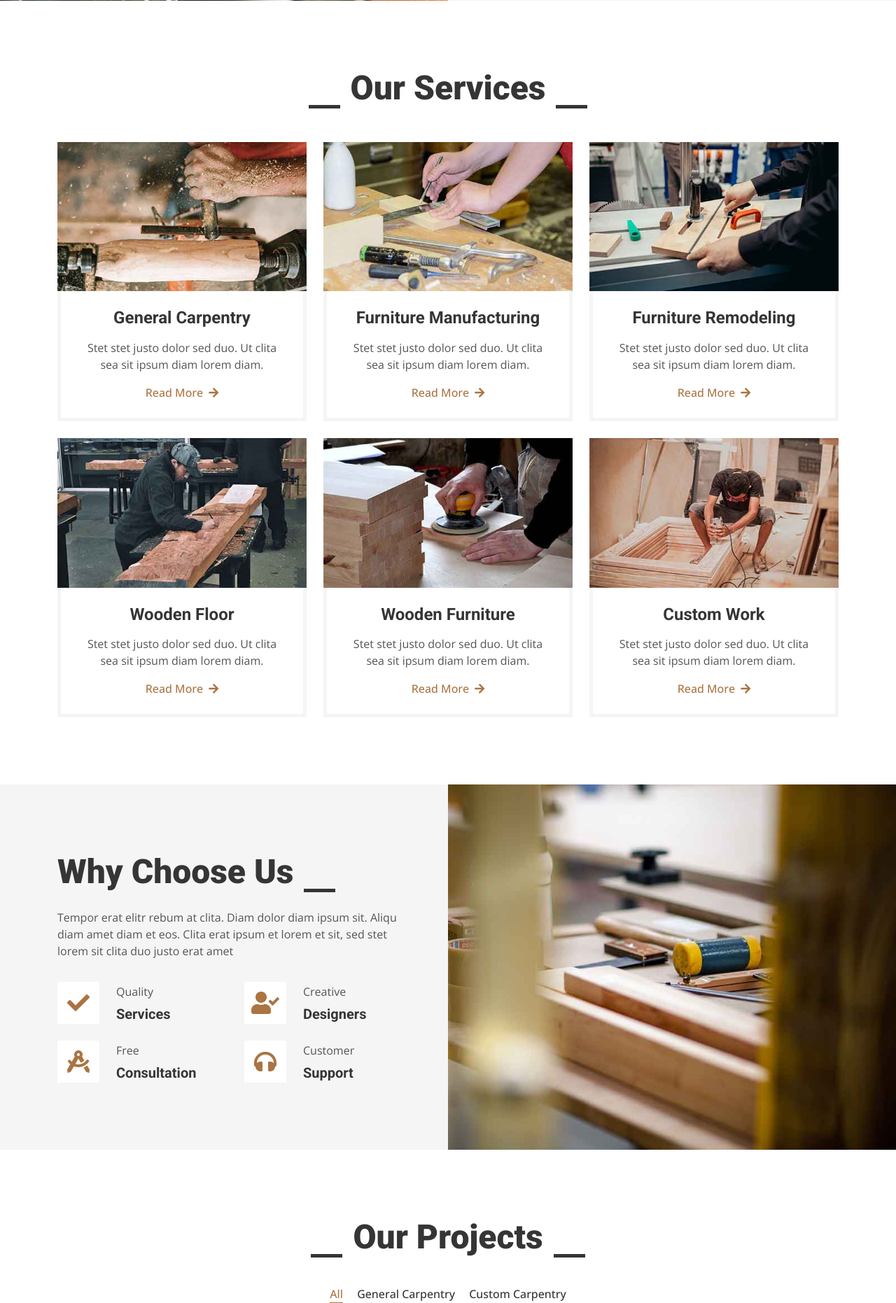
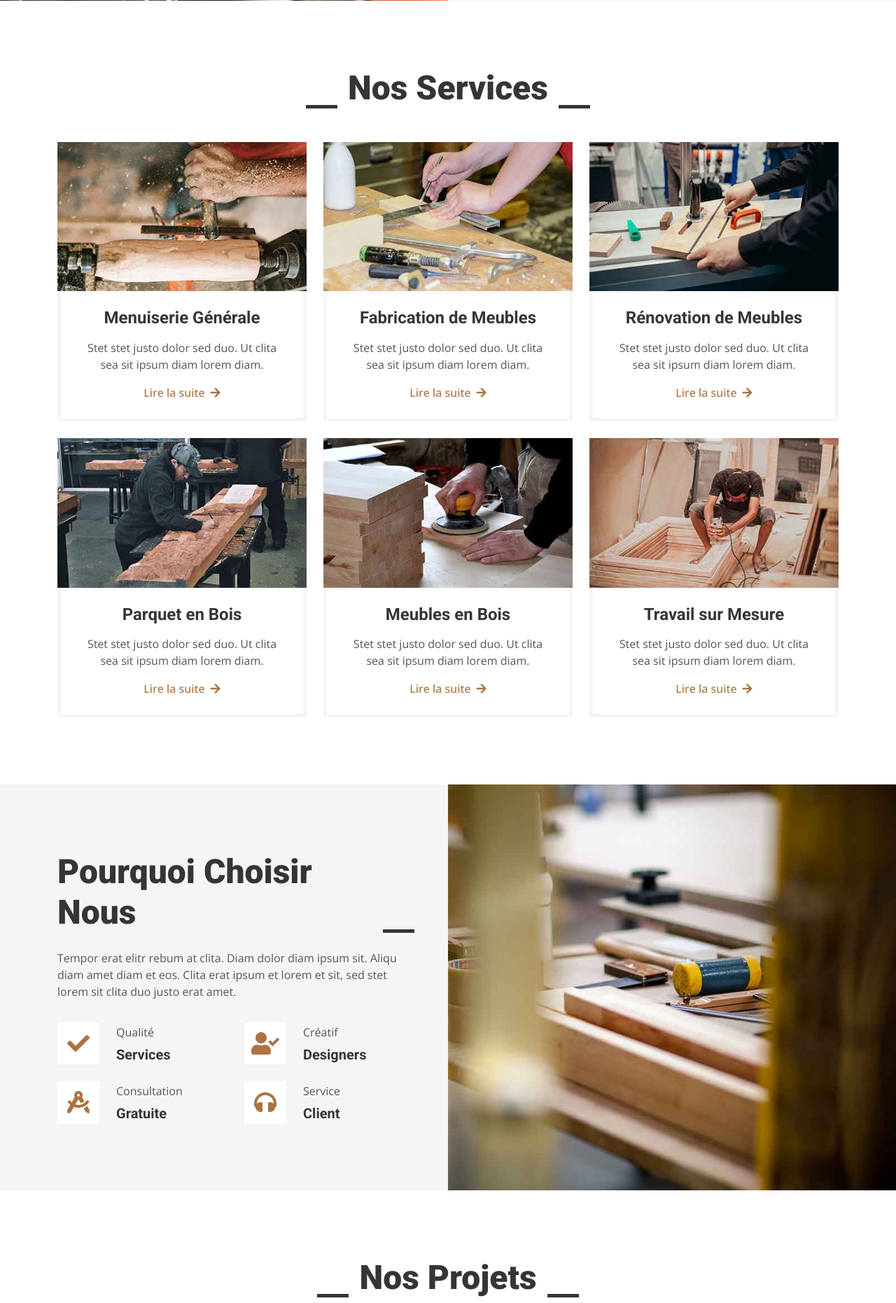
Before and after one commit to debady/sohapigroup, a PHP site: page / in a window 1280 px wide. Shown: the part 1709-3571 px from the top of the page at 70% size. Run offline with PHP 8.4, Linux system fonts and the light colour scheme; some libraries are stand-ins or nearby versions.

Commit message:
Passer de en à fr

```diff
--- a/includes/nos_membres.php
+++ b/includes/nos_membres.php
@@ -1,7 +1,7 @@
 <div class="container-xxl py-5">
     <div class="container">
         <div class="section-title text-center">
-                <h1 class="display-5 mb-5">Team Members</h1>
+            <h1 class="display-5 mb-5">Membres de l'Équipe</h1>
         </div>
         <div class="row g-4">
             <div class="col-lg-3 col-md-6 wow fadeInUp" data-wow-delay="0.1s">
@@ -15,8 +15,8 @@
                         </div>
                     </div>
                     <div class="text-center border border-5 border-light border-top-0 p-4">
-                            <h5 class="mb-0">Full Name</h5>
-                            <small>Designation</small>
+                        <h5 class="mb-0">Nom Complet</h5>
+                        <small>Désignation</small>
                     </div>
                 </div>
             </div>
@@ -31,8 +31,8 @@
                         </div>
                     </div>
                     <div class="text-center border border-5 border-light border-top-0 p-4">
-                            <h5 class="mb-0">Full Name</h5>
-                            <small>Designation</small>
+                        <h5 class="mb-0">Nom Complet</h5>
+                        <small>Désignation</small>
                     </div>
                 </div>
             </div>
@@ -47,10 +47,12 @@
                         </div>
                     </div>
                     <div class="text-center border border-5 border-light border-top-0 p-4">
-                            <h5 class="mb-0">Full Name</h5>
-                            <small>Designation</small>
+                        <h5 class="mb-0">Nom Complet</h5>
+                        <small>Désignation</small>
                     </div>
                 </div>
+
+
             </div>
             <div class="col-lg-3 col-md-6 wow fadeInUp" data-wow-delay="0.7s">
                 <div class="team-item">
@@ -63,8 +65,8 @@
                         </div>
                     </div>
                     <div class="text-center border border-5 border-light border-top-0 p-4">
-                            <h5 class="mb-0">Full Name</h5>
-                            <small>Designation</small>
+                        <h5 class="mb-0">Nom Complet</h5>
+                        <small>Désignation</small>
                     </div>
                 </div>
             </div>
--- a/includes/nos_projets.php
+++ b/includes/nos_projets.php
@@ -1,14 +1,14 @@
 <div class="container-xxl py-5">
     <div class="container">
         <div class="section-title text-center">
-                <h1 class="display-5 mb-5">Our Projects</h1>
+            <h1 class="display-5 mb-5">Nos Projets</h1>
         </div>
         <div class="row mt-n2 wow fadeInUp" data-wow-delay="0.3s">
             <div class="col-12 text-center">
                 <ul class="list-inline mb-5" id="portfolio-flters">
-                        <li class="mx-2 active" data-filter="*">All</li>
-                        <li class="mx-2" data-filter=".first">General Carpentry</li>
-                        <li class="mx-2" data-filter=".second">Custom Carpentry</li>
+                    <li class="mx-2 active" data-filter="*">Tous</li>
+                    <li class="mx-2" data-filter=".first">Menuiserie Générale</li>
+                    <li class="mx-2" data-filter=".second">Menuiserie sur Mesure</li>
                 </ul>
             </div>
         </div>
@@ -23,8 +23,8 @@
                         </div>
                     </div>
                     <div class="border border-5 border-light border-top-0 p-4">
-                            <p class="text-primary fw-medium mb-2">General Carpentry</p>
-                            <h5 class="lh-base mb-0">Wooden Furniture Manufacturing And Remodeling</a>
+                        <p class="text-primary fw-medium mb-2">Menuiserie Générale</p>
+                        <h5 class="lh-base mb-0">Fabrication et Rénovation de Meubles en Bois</h5>
                     </div>
                 </div>
             </div>
@@ -38,8 +38,8 @@
                         </div>
                     </div>
                     <div class="border border-5 border-light border-top-0 p-4">
-                            <p class="text-primary fw-medium mb-2">Custom Carpentry</p>
-                            <h5 class="lh-base mb-0">Wooden Furniture Manufacturing And Remodeling</a>
+                        <p class="text-primary fw-medium mb-2">Menuiserie sur Mesure</p>
+                        <h5 class="lh-base mb-0">Fabrication et Rénovation de Meubles en Bois</h5>
                     </div>
                 </div>
             </div>
@@ -53,8 +53,8 @@
                         </div>
                     </div>
                     <div class="border border-5 border-light border-top-0 p-4">
-                            <p class="text-primary fw-medium mb-2">General Carpentry</p>
-                            <h5 class="lh-base mb-0">Wooden Furniture Manufacturing And Remodeling</a>
+                        <p class="text-primary fw-medium mb-2">Menuiserie Générale</p>
+                        <h5 class="lh-base mb-0">Fabrication et Rénovation de Meubles en Bois</h5>
                     </div>
                 </div>
             </div>
@@ -68,8 +68,8 @@
                         </div>
                     </div>
                     <div class="border border-5 border-light border-top-0 p-4">
-                            <p class="text-primary fw-medium mb-2">Custom Carpentry</p>
-                            <h5 class="lh-base mb-0">Wooden Furniture Manufacturing And Remodeling</a>
+                        <p class="text-primary fw-medium mb-2">Menuiserie sur Mesure</p>
+                        <h5 class="lh-base mb-0">Fabrication et Rénovation de Meubles en Bois</h5>
                     </div>
                 </div>
             </div>
@@ -83,8 +83,8 @@
                         </div>
                     </div>
                     <div class="border border-5 border-light border-top-0 p-4">
-                            <p class="text-primary fw-medium mb-2">General Carpentry</p>
-                            <h5 class="lh-base mb-0">Wooden Furniture Manufacturing And Remodeling</a>
+                        <p class="text-primary fw-medium mb-2">Menuiserie Générale</p>
+                        <h5 class="lh-base mb-0">Fabrication et Rénovation de Meubles en Bois</h5>
                     </div>
                 </div>
             </div>
@@ -98,8 +98,8 @@
                         </div>
                     </div>
                     <div class="border border-5 border-light border-top-0 p-4">
-                            <p class="text-primary fw-medium mb-2">Custom Carpentry</p>
-                            <h5 class="lh-base mb-0">Wooden Furniture Manufacturing And Remodeling</a>
+                        <p class="text-primary fw-medium mb-2">Menuiserie sur Mesure</p>
+                        <h5 class="lh-base mb-0">Fabrication et Rénovation de Meubles en Bois</h5>
                     </div>
                 </div>
             </div>
--- a/includes/nos_services.php
+++ b/includes/nos_services.php
@@ -1,7 +1,7 @@
 <div class="container-xxl py-5">
     <div class="container">
         <div class="section-title text-center">
-                <h1 class="display-5 mb-5">Our Services</h1>
+            <h1 class="display-5 mb-5">Nos Services</h1>
         </div>
         <div class="row g-4">
             <div class="col-md-6 col-lg-4 wow fadeInUp" data-wow-delay="0.1s">
@@ -10,9 +10,9 @@
                         <img class="img-fluid" src="img/service-1.jpg" alt="">
                     </div>
                     <div class="p-4 text-center border border-5 border-light border-top-0">
-                            <h4 class="mb-3">General Carpentry</h4>
+                        <h4 class="mb-3">Menuiserie Générale</h4>
                         <p>Stet stet justo dolor sed duo. Ut clita sea sit ipsum diam lorem diam.</p>
-                            <a class="fw-medium" href="">Read More<i class="fa fa-arrow-right ms-2"></i></a>
+                        <a class="fw-medium" href="">Lire la suite<i class="fa fa-arrow-right ms-2"></i></a>
                     </div>
                 </div>
             </div>
@@ -22,9 +22,9 @@
                         <img class="img-fluid" src="img/service-2.jpg" alt="">
                     </div>
                     <div class="p-4 text-center border border-5 border-light border-top-0">
-                            <h4 class="mb-3">Furniture Manufacturing</h4>
+                        <h4 class="mb-3">Fabrication de Meubles</h4>
                         <p>Stet stet justo dolor sed duo. Ut clita sea sit ipsum diam lorem diam.</p>
-                            <a class="fw-medium" href="">Read More<i class="fa fa-arrow-right ms-2"></i></a>
+                        <a class="fw-medium" href="">Lire la suite<i class="fa fa-arrow-right ms-2"></i></a>
                     </div>
                 </div>
             </div>
@@ -34,9 +34,9 @@
                         <img class="img-fluid" src="img/service-3.jpg" alt="">
                     </div>
                     <div class="p-4 text-center border border-5 border-light border-top-0">
-                            <h4 class="mb-3">Furniture Remodeling</h4>
+                        <h4 class="mb-3">Rénovation de Meubles</h4>
                         <p>Stet stet justo dolor sed duo. Ut clita sea sit ipsum diam lorem diam.</p>
-                            <a class="fw-medium" href="">Read More<i class="fa fa-arrow-right ms-2"></i></a>
+                        <a class="fw-medium" href="">Lire la suite<i class="fa fa-arrow-right ms-2"></i></a>
                     </div>
                 </div>
             </div>
@@ -46,9 +46,9 @@
                         <img class="img-fluid" src="img/service-4.jpg" alt="">
                     </div>
                     <div class="p-4 text-center border border-5 border-light border-top-0">
-                            <h4 class="mb-3">Wooden Floor</h4>
+                        <h4 class="mb-3">Parquet en Bois</h4>
                         <p>Stet stet justo dolor sed duo. Ut clita sea sit ipsum diam lorem diam.</p>
-                            <a class="fw-medium" href="">Read More<i class="fa fa-arrow-right ms-2"></i></a>
+                        <a class="fw-medium" href="">Lire la suite<i class="fa fa-arrow-right ms-2"></i></a>
                     </div>
                 </div>
             </div>
@@ -58,9 +58,9 @@
                         <img class="img-fluid" src="img/service-5.jpg" alt="">
                     </div>
                     <div class="p-4 text-center border border-5 border-light border-top-0">
-                            <h4 class="mb-3">Wooden Furniture</h4>
+                        <h4 class="mb-3">Meubles en Bois</h4>
                         <p>Stet stet justo dolor sed duo. Ut clita sea sit ipsum diam lorem diam.</p>
-                            <a class="fw-medium" href="">Read More<i class="fa fa-arrow-right ms-2"></i></a>
+                        <a class="fw-medium" href="">Lire la suite<i class="fa fa-arrow-right ms-2"></i></a>
                     </div>
                 </div>
             </div>
@@ -70,9 +70,9 @@
                         <img class="img-fluid" src="img/service-6.jpg" alt="">
                     </div>
                     <div class="p-4 text-center border border-5 border-light border-top-0">
-                            <h4 class="mb-3">Custom Work</h4>
+                        <h4 class="mb-3">Travail sur Mesure</h4>
                         <p>Stet stet justo dolor sed duo. Ut clita sea sit ipsum diam lorem diam.</p>
-                            <a class="fw-medium" href="">Read More<i class="fa fa-arrow-right ms-2"></i></a>
+                        <a class="fw-medium" href="">Lire la suite<i class="fa fa-arrow-right ms-2"></i></a>
                     </div>
                 </div>
             </div>
--- a/includes/pourquoi_nous_choisir.php
+++ b/includes/pourquoi_nous_choisir.php
@@ -4,9 +4,9 @@
             <div class="col-lg-6 feature-text py-5 wow fadeIn" data-wow-delay="0.5s">
                 <div class="p-lg-5 ps-lg-0">
                     <div class="section-title text-start">
-                            <h1 class="display-5 mb-4">Why Choose Us</h1>
+                        <h1 class="display-5 mb-4">Pourquoi Choisir Nous</h1>
                     </div>
-                        <p class="mb-4 pb-2">Tempor erat elitr rebum at clita. Diam dolor diam ipsum sit. Aliqu diam amet diam et eos. Clita erat ipsum et lorem et sit, sed stet lorem sit clita duo justo erat amet</p>
+                    <p class="mb-4 pb-2">Tempor erat elitr rebum at clita. Diam dolor diam ipsum sit. Aliqu diam amet diam et eos. Clita erat ipsum et lorem et sit, sed stet lorem sit clita duo justo erat amet.</p>
                     <div class="row g-4">
                         <div class="col-6">
                             <div class="d-flex align-items-center">
@@ -14,7 +14,7 @@
                                     <i class="fa fa-check fa-2x text-primary"></i>
                                 </div>
                                 <div class="ms-4">
-                                        <p class="mb-2">Quality</p>
+                                    <p class="mb-2">Qualité</p>
                                     <h5 class="mb-0">Services</h5>
                                 </div>
                             </div>
@@ -25,7 +25,7 @@
                                     <i class="fa fa-user-check fa-2x text-primary"></i>
                                 </div>
                                 <div class="ms-4">
-                                        <p class="mb-2">Creative</p>
+                                    <p class="mb-2">Créatif</p>
                                     <h5 class="mb-0">Designers</h5>
                                 </div>
                             </div>
@@ -36,8 +36,8 @@
                                     <i class="fa fa-drafting-compass fa-2x text-primary"></i>
                                 </div>
                                 <div class="ms-4">
-                                        <p class="mb-2">Free</p>
-                                        <h5 class="mb-0">Consultation</h5>
+                                    <p class="mb-2">Consultation</p>
+                                    <h5 class="mb-0">Gratuite</h5>
                                 </div>
                             </div>
                         </div>
@@ -47,8 +47,8 @@
                                     <i class="fa fa-headphones fa-2x text-primary"></i>
                                 </div>
                                 <div class="ms-4">
-                                        <p class="mb-2">Customer</p>
-                                        <h5 class="mb-0">Support</h5>
+                                    <p class="mb-2">Service</p>
+                                    <h5 class="mb-0">Client</h5>
                                 </div>
                             </div>
                         </div>
```
Lines whose indentation alone changed are shown as unchanged.
